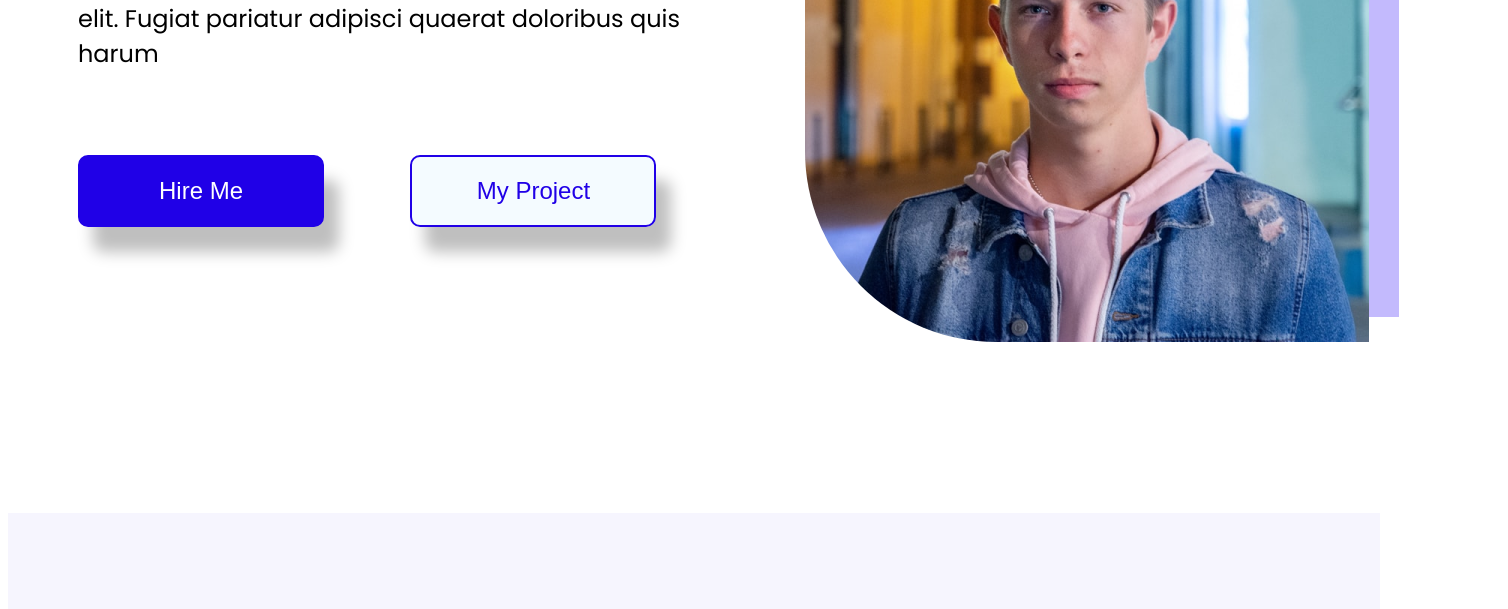
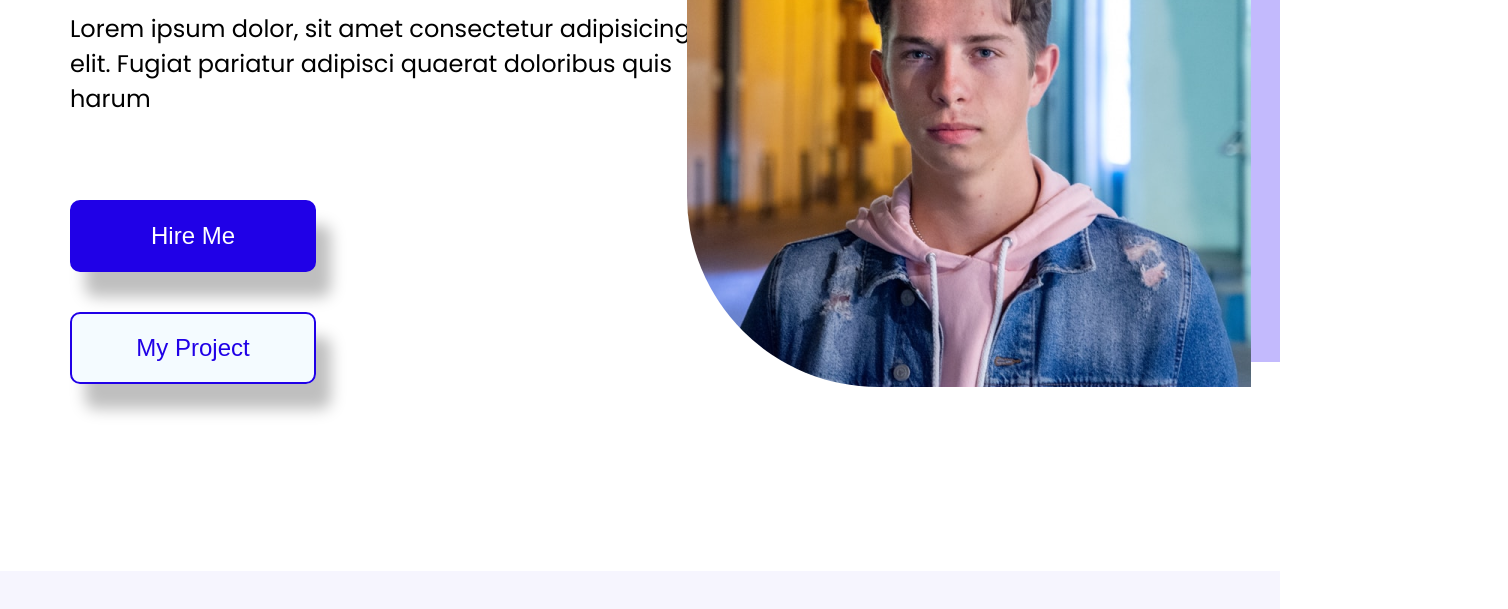
Before and after one commit to AndreiZaikin/Layout-Attestation, a plain HTML site: page index.html in a window 1280 px wide. Shown: the part 534-1143 px from the top of the page, 1508 px wide, since content can reach past the window. Drawn offline with Linux system fonts and the light colour scheme.

Commit message:
fixed css

```diff
--- a/CSS/style.css
+++ b/CSS/style.css
@@ -32,7 +32,7 @@ body {
     font-family: "Poppins", monospace;
     font-weight: 400;
     font-size: 24px;
-    width: 1500px;
+    margin: 0;
 }
 
 header {
@@ -54,6 +54,12 @@ header {
   margin: 0 220px 0 0;
   display: inline-block;
   vertical-align: middle;
+}
+
+#welcome {
+  columns: 250px 2;
+  margin-left: 70px;
+  max-width: 1500px;
 }
 
 #menu {
@@ -80,14 +86,8 @@ header {
     margin: 0 30px;
  }
 
-#welcome {
-  columns: 250px 2;
-  margin-left: 70px;
-}
-
 #about-me {
   background-color: rgba(32, 0, 231, 0.04);
-  width: 100vw;
   height: 500px;
 
   margin-top: 162px;
```
